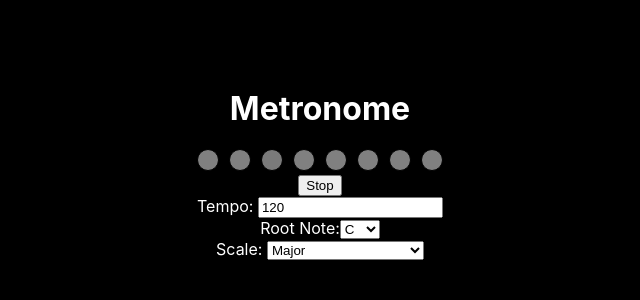
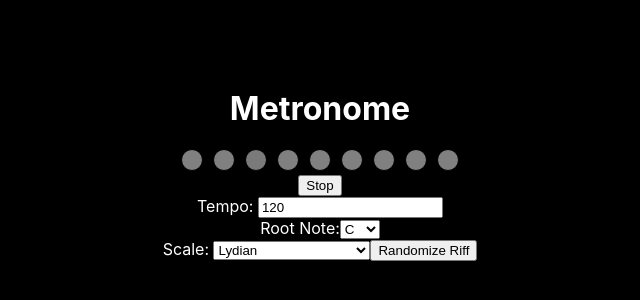
Before and after one commit to rockey94/metronome_mac, a React (Create React App) app in the folder metronome_mb/my-app/: page / in a window 1280 px wide. Shown: the part 236-536 px from the top of the page, without its empty margins (320-960 px from the left). Built offline with nearby package versions, Linux system fonts and the light colour scheme.

Commit message:
Add Random Scale button and function

```diff
--- a/metronome_mb/my-app/src/App.js
+++ b/metronome_mb/my-app/src/App.js
@@ -8,7 +8,6 @@ const App = () => {
   const [scale, setScale] = useState("major");
   const [rootNote, setRootNote] = useState("C"); // for note name
   const [rootFrequency, setRootFrequency] = useState(261.63);
-  // const [rootNote, setRootNote] = useState(256); // Middle C
   const beatIndicators = useRef([]);
   const [beatsPerMeasure, setBeatsPerMeasure] = useState(0);
 
@@ -37,6 +36,19 @@ const App = () => {
     doubleHarmonic: [0, 1, 4, 5, 7, 8, 11, 12],
     enigmatic: [0, 1, 4, 6, 8, 10, 12],
   };
+
+  const generateRandomScaleNotes = () => {
+    const scaleOptions = Object.keys(scales);
+    const randomScale =
+      scaleOptions[Math.floor(Math.random() * scaleOptions.length)];
+
+    // Update the scale state directly
+    setScale(randomScale);
+  };
+
+  useEffect(() => {
+    generateRandomScaleNotes();
+  }, [scale, beatsPerMeasure]);
 
   const notes = [
     "C",
@@ -72,14 +84,11 @@ const App = () => {
   };
 
   useEffect(() => {
-    // Initialize beatIndicators based on beatsPerMeasure
-    beatIndicators.current = Array.from({ length: beatCount }, () => null);
-  }, [beatCount]);
-
-  useEffect(() => {
-    // Initialize beatIndicators based on beatsPerMeasure
-    beatIndicators.current = Array.from({ length: beatCount }, () => null);
-  }, [beatCount]);
+    beatIndicators.current = Array.from(
+      { length: beatsPerMeasure },
+      () => null
+    );
+  }, [beatsPerMeasure]);
 
   useEffect(() => {
     const scaleNotes = scales[scale];
@@ -96,20 +105,18 @@ const App = () => {
   }, [scale, beatsPerMeasure]);
 
   useEffect(() => {
-    // Calculate beatsPerMeasure based on the scale
     const scaleNotes = scales[scale];
     setBeatsPerMeasure(scaleNotes.length);
   }, [scale]);
 
   useEffect(() => {
-    // Initialize beatIndicators based on beatsPerMeasure
     beatIndicators.current = Array.from(
       { length: beatsPerMeasure },
       () => null
     );
   }, [beatsPerMeasure]);
+
   useEffect(() => {
-    // Reset playing to false and then back to true when the scale changes
     setPlaying(false);
 
     const scaleNotes = scales[scale];
@@ -124,7 +131,6 @@ const App = () => {
     setCount(-1);
     setBeatsPerMeasure(scales[scale].length);
 
-    // After setting up the new scale, set playing back to true
     setTimeout(() => {
       setPlaying(true);
     }, 100); // Delay to ensure proper resetting
@@ -201,17 +207,13 @@ const App = () => {
     return color;
   }
 
+  const totalBeats = beatIndicators.current.length;
+
   return (
     <div className="App">
       <h1>Metronome</h1>
-      {/* <p>
-        Current Beat:{" "}
-        {(count + 1) % beatsPerMeasure === 0
-          ? beatsPerMeasure
-          : (count + 1) % beatsPerMeasure}
-      </p> */}
       <div>
-        {[...Array(beatCount)].map((_, i) => (
+        {[...Array(totalBeats)].map((_, i) => (
           <div
             ref={(el) => (beatIndicators.current[i] = el)}
             key={i}
@@ -222,10 +224,10 @@ const App = () => {
               height: "20px",
               borderRadius: "50%",
               backgroundColor:
-                (count + 1) % beatCount === i ? getRandomColor() : "grey",
+                (count + 1) % totalBeats === i ? getRandomColor() : "grey",
               border: "1px solid black",
               animation:
-                (count + 1) % beatCount === i
+                (count + 1) % totalBeats === i
                   ? "combined 1s linear infinite"
                   : "none",
             }}
@@ -284,6 +286,7 @@ const App = () => {
           <option value="doubleHarmonic">Double Harmonic</option>
           <option value="enigmatic">Enigmatic</option>
         </select>
+        <button onClick={generateRandomScaleNotes}>Randomize Riff</button>
       </div>
     </div>
   );
```
